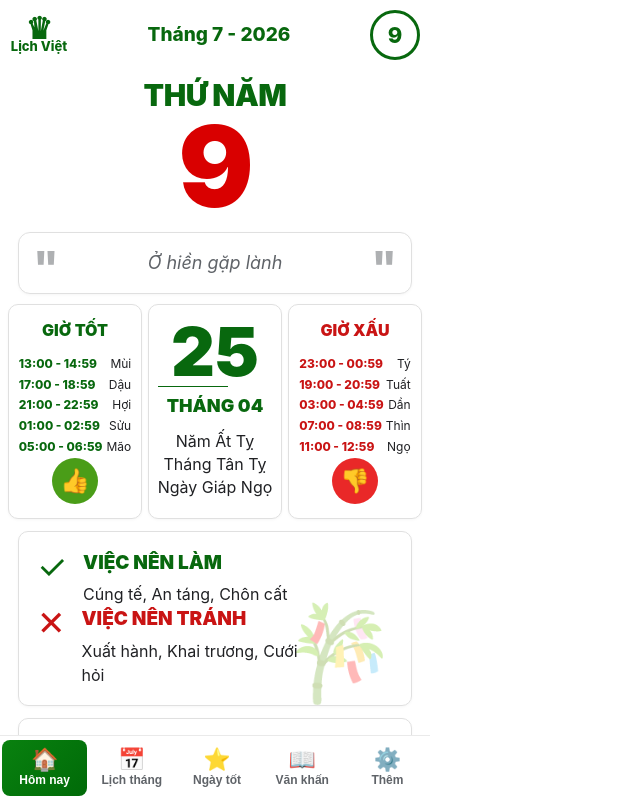
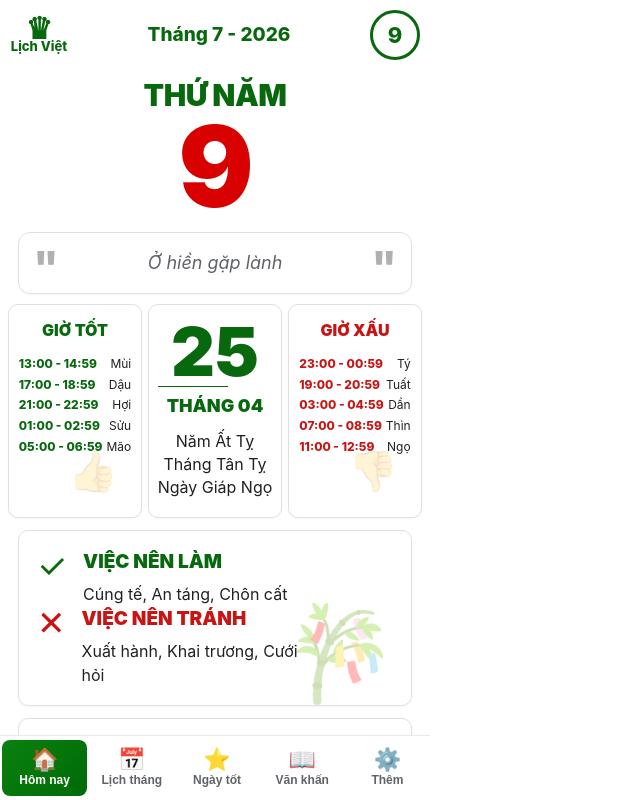
Before and after one commit to thichcode/lich_am, a plain HTML site: page landing/index.html in a window 1280 px wide. Shown: the whole page, without its empty margins (0-640 px from the left). Drawn offline with Linux system fonts and the light colour scheme.

Commit message:
Make thumbs icon a faint watermark instead of bottom layout element

```diff
--- a/landing/index.html
+++ b/landing/index.html
@@ -206,11 +206,13 @@ body {
   display:flex;
   flex-direction:column;
   align-items:center;
+  position:relative;
+  overflow:hidden;
 }
 .mock-panel-title { font-size:16px; font-weight:900; margin-bottom:12px; }
 .mock-hour-row { display:flex; justify-content:space-between; width:100%; gap:4px; padding:2px 0; font-size:12px; }
 .mock-hour-row .time { font-weight:800; white-space: nowrap; }
-.thumb-circle { width:46px; height:46px; border-radius:50%; display:flex; align-items:center; justify-content:center; color:#fff; font-size:24px; margin-top:auto; }
+.thumb-circle { position:absolute; bottom:6px; right:8px; width:80px; height:80px; border-radius:50%; display:flex; align-items:center; justify-content:center; font-size:40px; opacity:0.2; pointer-events:none; }
 .mock-lunar-day { color:#08680E; font-size:68px; line-height:.95; font-weight:900; }
 .mock-lunar-rule { width:70px; height:1px; background:#08680E; margin:2px 0 6px; }
 .mock-lunar-month { color:#08680E; font-size:18px; font-weight:900; margin-bottom:12px; }
@@ -551,7 +553,7 @@ body {
     <div class="mock-panel">
       <div class="mock-panel-title" style="color:#08680E">GIỜ TỐT</div>
       <div id="goodHoursList"></div>
-      <div class="thumb-circle" style="background:#4A9D18">👍</div>
+      <div class="thumb-circle">👍</div>
     </div>
     <div class="mock-panel" id="lunarMiniCard">
       <div class="lunar-mini" id="lunarMiniContent"></div>
@@ -559,7 +561,7 @@ body {
     <div class="mock-panel">
       <div class="mock-panel-title" style="color:#C91414">GIỜ XẤU</div>
       <div id="badHoursList"></div>
-      <div class="thumb-circle" style="background:#E92828">👎</div>
+      <div class="thumb-circle">👎</div>
     </div>
   </div>
 
```
Also changed, not shown: 1 other file.
